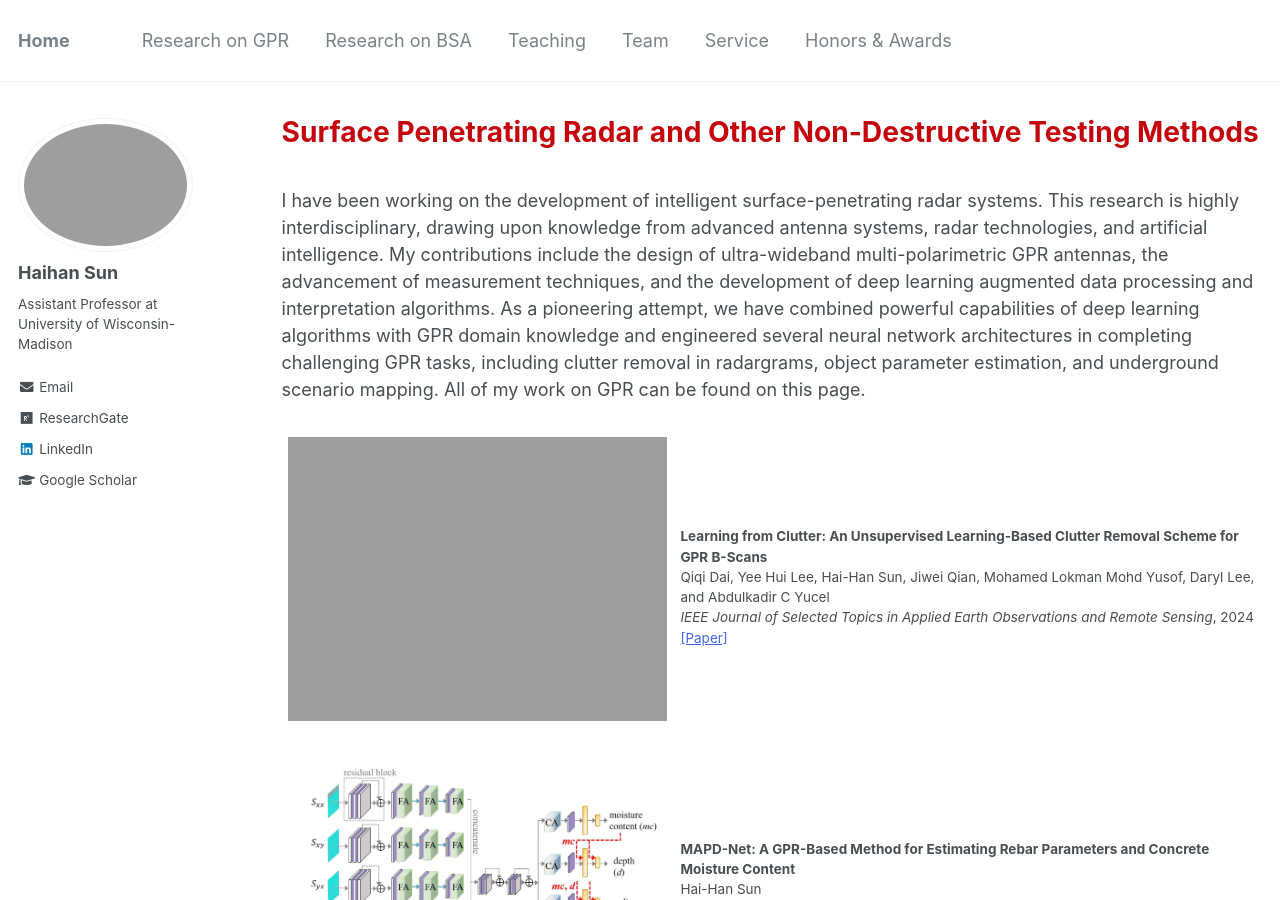
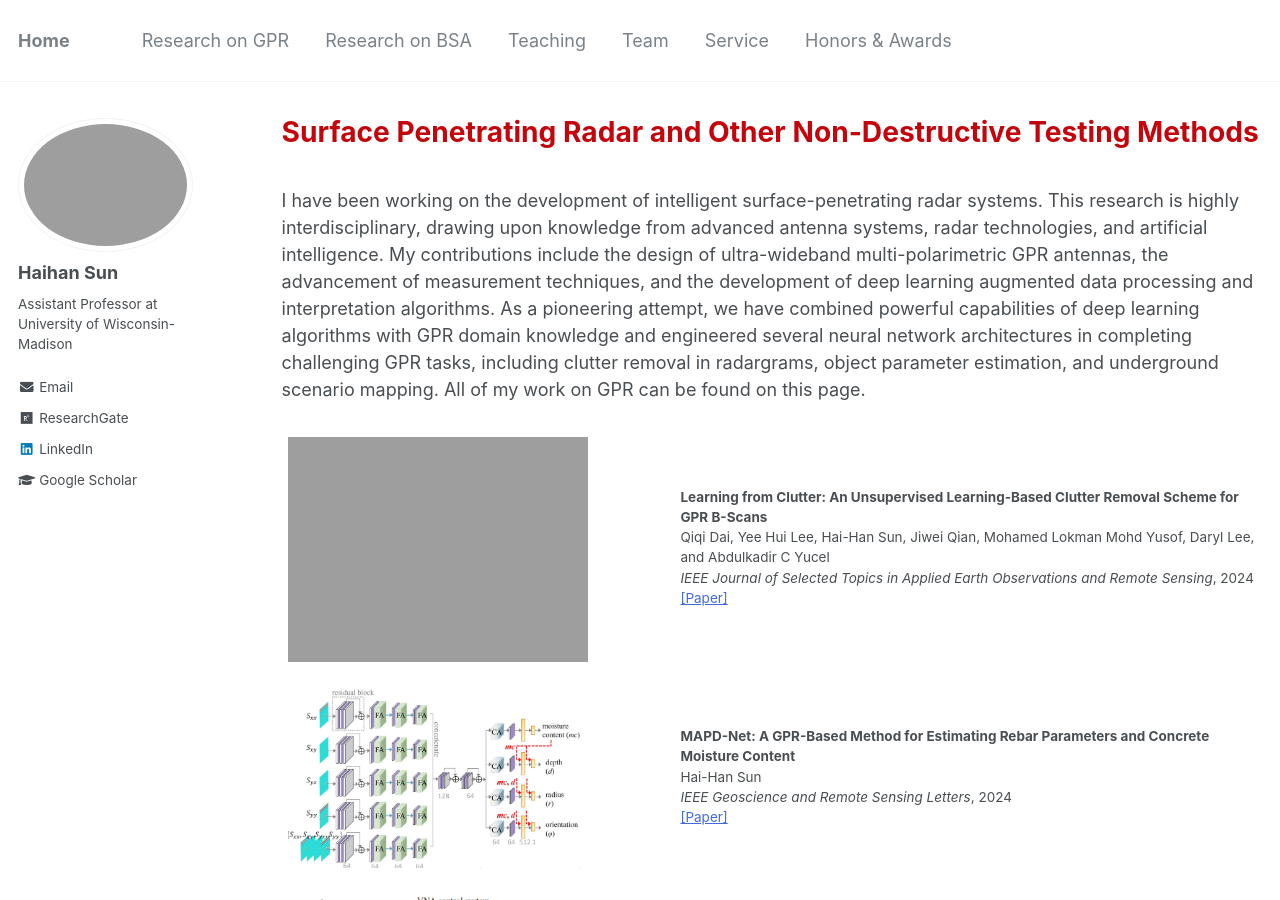
Before and after one commit to Haihan-Sun/Haihan-Sun.github.io, a Jekyll site: the page built from _pages/GPR.html, in a window 1280 px wide and 900 px high. Built offline with Jekyll 4.4.1, drawn with Linux system fonts in a browser that asks for light colours.

Commit message:
Update GPR.html

```diff
--- a/_pages/GPR.html
+++ b/_pages/GPR.html
@@ -27,7 +27,7 @@ scenario mapping. All of my work on GPR can be found on this page. <br />
 <table class="imgtable">
   <tr>
     <td style = "width:40%">
-      <img src="https://haihan-sun.github.io/_pages/images/GPR14.png" width="400" >&nbsp; &nbsp; &nbsp;
+      <img src="https://haihan-sun.github.io/_pages/images/GPR14.png" width="300" >&nbsp; &nbsp; &nbsp;
     </td>
   <td align="left"><p><b> Learning from Clutter: An Unsupervised Learning-Based Clutter Removal Scheme for GPR B-Scans </b> <br />
    Qiqi Dai, Yee Hui Lee, Hai-Han Sun, Jiwei Qian, Mohamed Lokman Mohd Yusof, Daryl Lee, and Abdulkadir C Yucel <br/>
@@ -41,7 +41,7 @@ scenario mapping. All of my work on GPR can be found on this page. <br />
 <table class="imgtable">
   <tr>
     <td style = "width:40%">
-      <img src="https://haihan-sun.github.io/_pages/images/GPR13.jpg" width="400" >&nbsp; &nbsp; &nbsp;
+      <img src="https://haihan-sun.github.io/_pages/images/GPR13.jpg" width="300" >&nbsp; &nbsp; &nbsp;
     </td>
   <td align="left"><p><b>MAPD-Net: A GPR-Based Method for Estimating Rebar Parameters and Concrete Moisture Content</b> <br />
    Hai-Han Sun <br/>
@@ -55,7 +55,7 @@ scenario mapping. All of my work on GPR can be found on this page. <br />
 <table class="imgtable">
   <tr>
     <td style = "width:40%">
-      <img src="https://haihan-sun.github.io/_pages/images/arraymonitoring.png" width="400" >&nbsp; &nbsp; &nbsp;
+      <img src="https://haihan-sun.github.io/_pages/images/arraymonitoring.png" width="300" >&nbsp; &nbsp; &nbsp;
     </td>
   <td align="left"><p><b>Early Detection of Corrosion Damage in Reinforced Concrete Using GPR Array Imaging Method</b> <br />
     Weixia Cheng, Hai-Han Sun*, Kang Hai Tan, and Zheng Fan* (* corresponding authors) <br/>
@@ -69,7 +69,7 @@ scenario mapping. All of my work on GPR can be found on this page. <br />
 <table class="imgtable">
   <tr>
     <td style = "width:40%">
-      <img src="https://haihan-sun.github.io/_pages/images/UltrasonicSetup.png" width="400" >&nbsp; &nbsp; &nbsp;
+      <img src="https://haihan-sun.github.io/_pages/images/UltrasonicSetup.png" width="300" >&nbsp; &nbsp; &nbsp;
     </td>
   <td align="left"><p><b>Corrosion Damage Detection in Reinforced Concrete Using Rayleigh Wave-Based Method</b> <br />
     Weixia Cheng, Hai-Han Sun, Li Soon Wan, Zheng Fan, and Kang Hai Tan <br/>
@@ -83,7 +83,7 @@ scenario mapping. All of my work on GPR can be found on this page. <br />
 <table class="imgtable">
   <tr>
     <td style = "width:40%">
-      <img src="https://haihan-sun.github.io/_pages/images/3DInvNet.png" width="400" >&nbsp; &nbsp; &nbsp;
+      <img src="https://haihan-sun.github.io/_pages/images/3DInvNet.png" width="300" >&nbsp; &nbsp; &nbsp;
     </td>
   <td align="left"><p><b>3DInvNet: A Deep Learning-Based 3D Ground-Penetrating Radar Data Inversion</b> <br />
     Qiqi Dai, Yee Hui Lee, Hai-Han Sun, Genevieve Ow, Mohamed Lokman Mohd Yusof, and Abdulkadir C Yucel <br/>
@@ -97,7 +97,7 @@ scenario mapping. All of my work on GPR can be found on this page. <br />
 <table class="imgtable">
   <tr>
     <td style = "width:40%">
-      <img src="https://haihan-sun.github.io/_pages/images/dual-pol.png" width="400" >&nbsp; &nbsp; &nbsp;
+      <img src="https://haihan-sun.github.io/_pages/images/dual-pol.png" width="300" >&nbsp; &nbsp; &nbsp;
     </td>
   <td align="left"><p><b>Diameter Estimation of Cylindrical Metal Bar Using Wideband Dual-Polarized Ground-Penetrating Radar</b> <br />
     Hai-Han Sun, Weixia Cheng, and Zheng Fan <br/>
@@ -109,7 +109,7 @@ scenario mapping. All of my work on GPR can be found on this page. <br />
 
 <table class="imgtable"><tr>
   <td style = "width:40%">
-<img src="https://haihan-sun.github.io/_pages/images/array.png" width="400" />&nbsp; &nbsp; &nbsp;</td>
+<img src="https://haihan-sun.github.io/_pages/images/array.png" width="300" />&nbsp; &nbsp; &nbsp;</td>
 <td align="left"><p><b>Estimating the Diameter of Reinforcing Bars Using an Ultra-Wideband MIMO GPR Array </b> <br />
 Weixia Cheng*, Hai-Han Sun*, Kang Hai Tan, and Zheng Fan (* equal contributions) <br />
 <i>Construction and Building Materials</i>, 2023 <br />
@@ -117,7 +117,7 @@ Weixia Cheng*, Hai-Han Sun*, Kang Hai Tan, and Zheng Fan (* equal contributions)
 </td></tr></table>
 
 <table class="imgtable"><tr><td style = "width:40%">
-<img src="https://haihan-sun.github.io/_pages/images/Solver.png" width="400" />&nbsp; &nbsp; &nbsp;</td>
+<img src="https://haihan-sun.github.io/_pages/images/Solver.png" width="300" />&nbsp; &nbsp; &nbsp;</td>
 <td align="left"><p><b>A Deep Learning-Based GPR Forward Solver for Predicting B-Scans of Subsurface Objects </b> <br />
 Qiqi Dai, Yee Hui Lee, Hai-Han Sun, Jiwei Qian, Genevieve Ow, Mohamed Lokman Mohd Yusof, and Abdulkadir C Yucel <br />
 <i>IEEE Geoscience and Remote Sensing Letters</i>, 2022 <br />
@@ -126,7 +126,7 @@ Qiqi Dai, Yee Hui Lee, Hai-Han Sun, Jiwei Qian, Genevieve Ow, Mohamed Lokman Moh
 </td></tr></table>
 
 <table class="imgtable"><tr><td style = "width:40%">
-<img src="https://haihan-sun.github.io/_pages/images/CRNet.png" width="400" />&nbsp; &nbsp; &nbsp;</td>
+<img src="https://haihan-sun.github.io/_pages/images/CRNet.png" width="300" />&nbsp; &nbsp; &nbsp;</td>
 <td align="left"><p><b>Learning to Remove Clutter in Real-World GPR Images Using Hybrid Data </b> <br />
 Hai-Han Sun, Weixia Cheng, and Zheng Fan <br />
 <i>IEEE Transactions on Geoscience and Remote Sensing</i>, 2022 <br />
@@ -136,7 +136,7 @@ The associated conference paper received the <i><b><span style="color:#C5050C">Y
 </td></tr></table>
 
 <table class="imgtable"><tr><td style = "width:40%">
-<img src="https://haihan-sun.github.io/_pages/images/DMRF-UNET.png" width="400" />&nbsp; &nbsp; &nbsp;</td>
+<img src="https://haihan-sun.github.io/_pages/images/DMRF-UNET.png" width="300" />&nbsp; &nbsp; &nbsp;</td>
 <td align="left"><p><b>DMRF-UNet: A Two-Stage Deep Learning Scheme for GPR Data Inversion under Heterogeneous Soil Conditions  </b> <br />
 Qiqi Dai, Yee Hui Lee, Hai-Han Sun, Genevieve Ow, Mohamed Lokman Mohd Yusof, and Abdulkadir C Yucel <br />
 <i>IEEE Transactions on Antennas and Propagation</i>, 2022 <br />
@@ -146,7 +146,7 @@ Qiqi Dai, Yee Hui Lee, Hai-Han Sun, Genevieve Ow, Mohamed Lokman Mohd Yusof, and
 
 
 <table class="imgtable"><tr><td style = "width:40%">
-<img src="https://haihan-sun.github.io/_pages/images/Framework.png" width="400" />&nbsp; &nbsp; &nbsp;</td>
+<img src="https://haihan-sun.github.io/_pages/images/Framework.png" width="300" />&nbsp; &nbsp; &nbsp;</td>
 <td align="left"><p><b>Tree Roots Reconstruction Framework for Accurate Positioning in Heterogeneous Soil  </b> <br />
 Wenhao Luo, Yee Hui Lee, Hai-Han Sun, Lai Fern Ow, Mohamed Lokman Mohd Yusof, and Abdulkadir C. Yucel <br />
 <i>IEEE Journal of Selected Topics in Applied Earth Observations and Remote Sensing</i>, 2022 <br />
@@ -155,7 +155,7 @@ Wenhao Luo, Yee Hui Lee, Hai-Han Sun, Lai Fern Ow, Mohamed Lokman Mohd Yusof, an
 
 
 <table class="imgtable"><tr><td style = "width:40%">
-<img src="https://haihan-sun.github.io/_pages/images/MMINet.png" width="400" />&nbsp; &nbsp; &nbsp;</td>
+<img src="https://haihan-sun.github.io/_pages/images/MMINet.png" width="300" />&nbsp; &nbsp; &nbsp;</td>
 <td align="left"><p><b>Estimating Parameters of the Tree Root in Heterogeneous Soil Environments via Mask-Guided Multi-Polarimetric Integration Neural Network   </b> <br />
 Hai-Han Sun, Yee Hui Lee, Qiqi Dai, Chongyi Li, Genevieve Ow, Mohamed Lokman Mohd Yusof, and Abdulkadir C Yucel <br />
 <i>IEEE Transactions on Geoscience and Remote Sensing</i>, 2021 <br />
@@ -165,7 +165,7 @@ Hai-Han Sun, Yee Hui Lee, Qiqi Dai, Chongyi Li, Genevieve Ow, Mohamed Lokman Moh
 
 
 <table class="imgtable"><tr><td style = "width:40%">
-<img src="https://haihan-sun.github.io/_pages/images/MASNet.png" width="400" />&nbsp; &nbsp; &nbsp;</td>
+<img src="https://haihan-sun.github.io/_pages/images/MASNet.png" width="300" />&nbsp; &nbsp; &nbsp;</td>
 <td align="left"><p><b>The Orientation Estimation of Elongated Underground Objects via Multi-Polarization Aggregation and Selection Neural Network   </b> <br />
 Hai-Han Sun, Yee Hui Lee, Lai Fern Ow, Mohamed Lokman Mohd Yusof, Abdulkadir C Yucel <br />
 <i>IEEE Geoscience and Remote Sensing Letters</i>, 2021 <br />
@@ -175,7 +175,7 @@ Hai-Han Sun, Yee Hui Lee, Lai Fern Ow, Mohamed Lokman Mohd Yusof, Abdulkadir C Y
 </td></tr></table>
 
 <table class="imgtable"><tr><td style = "width:40%">
-<img src="https://haihan-sun.github.io/_pages/images/Measurement.png" width="400" />&nbsp; &nbsp; &nbsp;</td>
+<img src="https://haihan-sun.github.io/_pages/images/Measurement.png" width="300" />&nbsp; &nbsp; &nbsp;</td>
 <td align="left"><p><b>Dual-Cross-Polarized GPR Measurement Method for Detection and Orientation Estimation of Shallowly Buried Elongated Object  </b> <br />
 Hai-Han Sun, Yee Hui Lee, Wenhao Luo, Lai Fern Ow, Mohamed Lokman Mohd Yusof, Abdulkadir C Yucel <br />
 <i>IEEE Transactions on Instrumentation and Measurement </i>, 2021 <br />
@@ -183,7 +183,7 @@ Hai-Han Sun, Yee Hui Lee, Wenhao Luo, Lai Fern Ow, Mohamed Lokman Mohd Yusof, Ab
 </td></tr></table>
 
 <table class="imgtable"><tr><td style = "width:40%">
-<img src="https://haihan-sun.github.io/_pages/images/Vivaldi.png" width="400" />&nbsp; &nbsp; &nbsp;</td>
+<img src="https://haihan-sun.github.io/_pages/images/Vivaldi.png" width="300" />&nbsp; &nbsp; &nbsp;</td>
 <td align="left"><p><b>Compact Dual-Polarized Vivaldi Antenna with High Gain and High Polarization Purity for GPR Applications </b> <br />
 Hai-Han Sun, Yee Hui Lee, Wenhao Luo, Lai Fern Ow, Mohamed Lokman Mohd Yusof, Abdulkadir C Yucel <br />
 <i>Sensors  </i>, 2021 <br />
```
